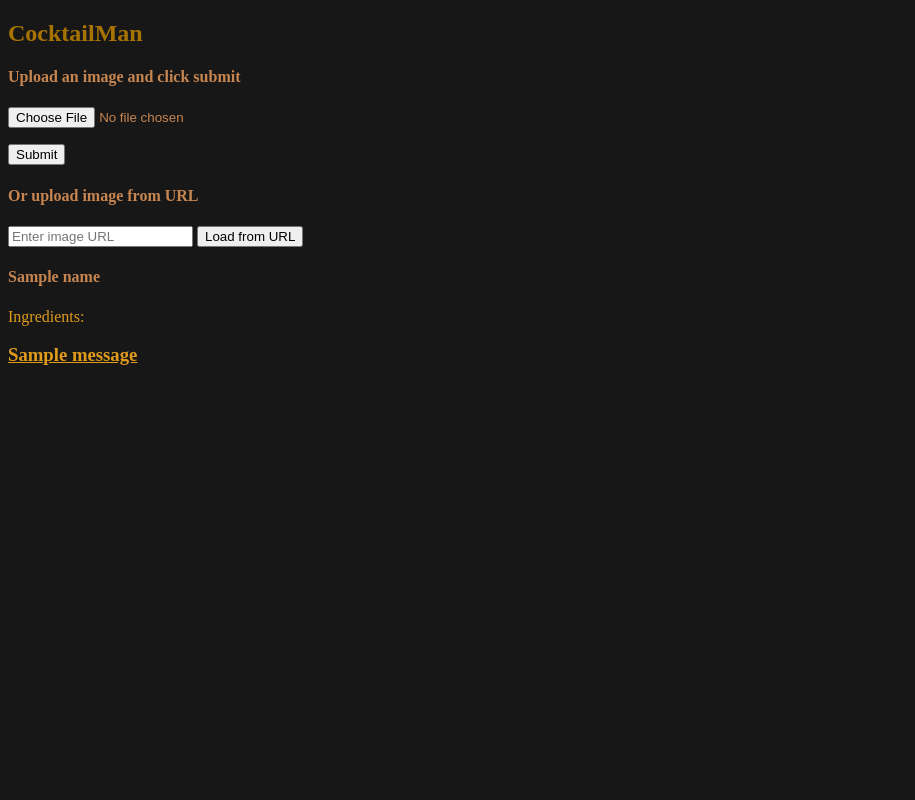
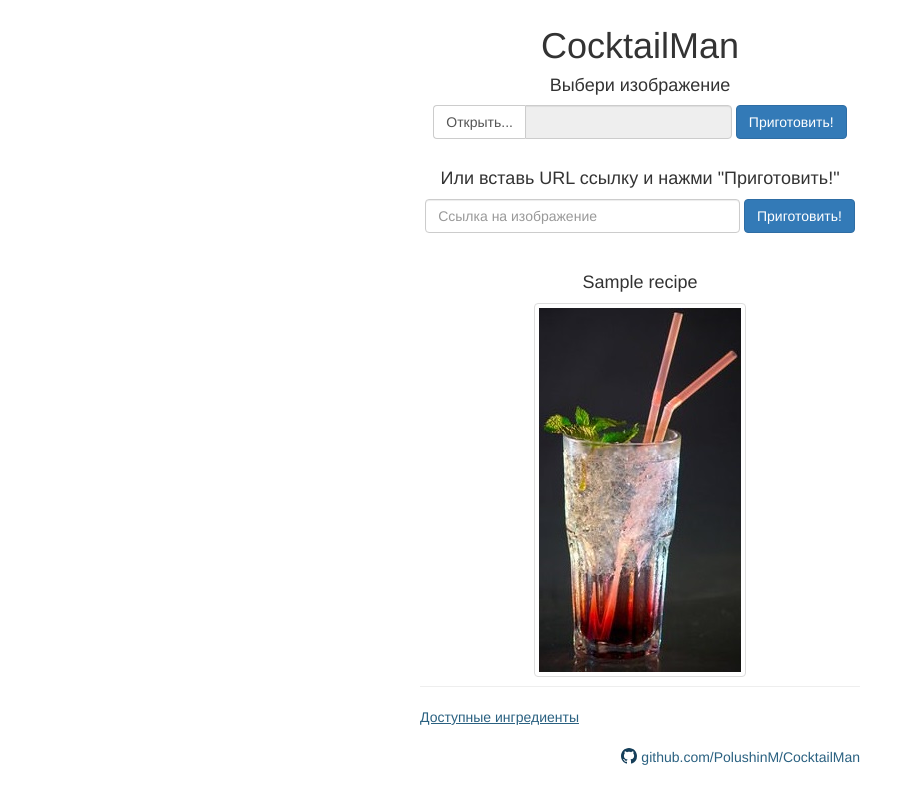
Before and after one commit to PolushinM/CocktailMan, a Flask app: template _DEMO_cocktails/templates/index.html in a window 1280 px wide. Shown: the whole page, without its empty margins (0-915 px from the left). Run offline with Flask 2, Linux system fonts and the light colour scheme; the template is opened without the code that fills it: values that come from a table or form of the project are taken from there, most other values are stand-ins (such as "Sample title", 1, 10 or a date in 2020); one stand-in notice (Sample message) is shown; parts of the project's set-up code (start-up, migrations or seed data) failed here and were passed over; some libraries are stand-ins or nearby versions.

Commit message:
Site design

```diff
--- a/_DEMO_cocktails/app.py
+++ b/_DEMO_cocktails/app.py
@@ -1,65 +1,64 @@
+
+import os
+
+import wget
 from flask import Flask, render_template, request, redirect, flash
 from werkzeug.utils import secure_filename
+
 from main import getPrediction
-import os
-import wget
 
-UPLOAD_FOLDER = 'static/images/'
+from flask_bootstrap import Bootstrap
+from forms import UploadForm
+
+UPLOAD_FOLDER = 'static/'
 
 app = Flask(__name__, static_folder="static")
+bootstrap = Bootstrap(app)
 
-app.secret_key = "secret key"
+
+app.secret_key = "546421349874624"
 app.config['UPLOAD_FOLDER'] = UPLOAD_FOLDER
 
 
-@app.route('/')
+@app.route('/', methods=['GET', 'POST'])
 def index():
-    return render_template('index.html')
-
-
-@app.route('/', methods=['POST'])
-def submit_file():
-    file_exist = "file" in request.files
-    url_exist = "image_url" in request.form
-
-    for filename in os.listdir(UPLOAD_FOLDER):
-        file_path = os.path.join(UPLOAD_FOLDER, filename)
-        try:
-            if os.path.isfile(file_path) or os.path.islink(file_path):
-                os.unlink(file_path)
-        except:
-            pass
+    form = UploadForm()
+    recipe = ''
+    file_exist = form.validate_on_submit()
+    url_exist = "image_url" in request.form and len(request.form["image_url"]) > 0
 
     if request.method == 'POST':
+        file = None
         if not file_exist and not url_exist:
-            flash('No file part')
-            return redirect(request.url)
+            os.popen('cp static/placeholder.jpg static/download.jpg')
+            flash('Файл отсутствует')
+            return redirect('/')
         if file_exist:
-            file = request.files['file']
+            file = request.files['input_file']
+            filename = secure_filename(file.filename)  # Use this werkzeug method to secure filename.
+            file.save(os.path.join(app.config['UPLOAD_FOLDER'], 'download.jpg'))
+            full_filename = os.path.join(app.config['UPLOAD_FOLDER'], 'download.jpg')
+            try:
+                recipe = getPrediction(full_filename)
+            except:
+                flash("Не могу прочитать изображение")
+                return redirect('/')
+            return render_template('index.html', form=form, recipe=recipe)
         if url_exist:
             image_url = request.form["image_url"]
-            filename = 'url_image.tmp'
-            full_filename = os.path.join(app.config['UPLOAD_FOLDER'], filename)
+            full_filename = os.path.join(app.config['UPLOAD_FOLDER'], 'download.jpg')
             try:
+                if os.path.exists(full_filename):
+                    os.remove(full_filename)
                 wget.download(image_url, full_filename)
-                label = getPrediction(full_filename)
-                flash(label)
-                flash(full_filename)
+                recipe = getPrediction(full_filename)
             except:
-                flash("Sorry, unable to read image.")
-            return redirect('/')
-        if file.filename == '' and "image_url" not in request.form:
-            flash('No file selected for uploading')
-            return redirect(request.url)
-        if file:
-            filename = secure_filename(file.filename)  # Use this werkzeug method to secure filename.
-            file.save(os.path.join(app.config['UPLOAD_FOLDER'], filename))
-            # getPrediction(filename)
-            full_filename = os.path.join(app.config['UPLOAD_FOLDER'], filename)
-            label = getPrediction(full_filename)
-            flash(label)
-            flash(full_filename)
-            return redirect('/')
+                os.popen('cp static/placeholder.jpg static/download.jpg')
+                flash("Не могу прочитать изображение")
+            return render_template('index.html', form=form, recipe=recipe)
+    else:
+        os.popen('cp static/placeholder.jpg static/download.jpg')
+        return render_template('index.html', form=form)
 
 
 if __name__ == "__main__":
--- /dev/null
+++ b/_DEMO_cocktails/forms.py
@@ -0,0 +1,13 @@
+from flask_wtf import FlaskForm
+from flask_wtf.file import FileField, FileRequired
+from wtforms import SubmitField
+
+
+class UploadForm(FlaskForm):
+
+    validators = [
+        FileRequired(message='There was no file!'),
+    ]
+
+    input_file = FileField('', validators=validators)
+    submit = SubmitField(label="Приготовить!")
--- a/_DEMO_cocktails/main.py
+++ b/_DEMO_cocktails/main.py
@@ -1,20 +1,26 @@
 import numpy as np
 from PIL import Image
 from openvino.runtime import Core
+from math import log
 
-image_size = 200
+image_size = 128
 classes_path = 'model/classes.npy'
+classes_ru_path = 'model/classes_ru.npy'
 onnx_model_path = 'model/classifier.onnx'
 
 class_labels = np.load(classes_path)
+class_labels_ru = np.load(classes_ru_path)
 
 ie = Core()
 model_onnx = ie.read_model(model=onnx_model_path)
 compiled_model_onnx = ie.compile_model(model=model_onnx, device_name="CPU")
 
 
-def predict_ingredients(path: str, model: callable, classes: np.array) -> list:
-    image = Image.open(path)
+def predict_ingredients(path: str, model: callable, classes: np.array, threshold=0.5) -> list:
+    try:
+        image = Image.open(path)
+    except:
+        return []
     width, height = image.size  # Get dimensions
     size = min(width, height)
 
@@ -26,16 +32,24 @@ def predict_ingredients(path: str, model: callable, classes: np.array) -> list:
     # Crop the center of the image
     image = image.crop((left, top, right, bottom))
 
-    img = np.asarray(image.resize((image_size, image_size))) / 255
-    logits = model([np.rollaxis(img, 2, 0)[None, :, :, :]])[model.output(0)]
-    result = (logits > 0).nonzero()[1]
+    img = np.asarray(image.resize((image_size, image_size))) / 127.5 - 1.0
+    logits = model([np.rollaxis(img, 2, 0)[None, 0:3, :, :]])[model.output(0)]
+    result = (logits > -log(1/threshold - 0.999)).nonzero()[1]
     return classes[result]
 
 
 def generate_recipe(ingredients: list) -> str:
-    return ', '.join(ingredients)
+    if len(ingredients) > 0:
+        if len(ingredients) > 1:
+            recipe = ', '.join(ingredients[:-1])
+            recipe = ''.join(['Попробуем добавить ', recipe, ' и ', ingredients[-1],  '.'])
+        else:
+            recipe = ''.join(['Добавим только ', ingredients[-1], '.'])
+        return recipe
+    else:
+        return'Не могу найти напиток на изображении.'
 
 
 def getPrediction(img_path: str) -> str:
-    ingredients = predict_ingredients(path=img_path, model=compiled_model_onnx, classes=class_labels)
+    ingredients = predict_ingredients(path=img_path, model=compiled_model_onnx, classes=class_labels_ru, threshold=0.3)
     return generate_recipe(ingredients)
--- /dev/null
+++ b/_DEMO_cocktails/static/css/style.css
@@ -0,0 +1,28 @@
+body {
+  padding: 5px 30px;
+  max-width : 500px;
+  min-width : 300px;
+  margin: 0px auto;
+}
+
+.theme-dropdown .dropdown-menu {
+  position: static;
+  display: block;
+  margin-bottom: 20px;
+}
+
+.theme-showcase > p > .btn {
+  margin: 5px 0;
+}
+
+.theme-showcase .navbar .container {
+  width: auto;
+}
+
+#browsebutton {
+  background-color: white;
+}
+
+#my-file-selector {
+    display: none;
+}
--- /dev/null
+++ b/_DEMO_cocktails/static/js/inputFileButton.js
@@ -0,0 +1,20 @@
+$(document).on('change', '#browsebutton :file', function() {
+  var input = $(this),
+      numFiles = input.get(0).files ? input.get(0).files.length : 1,
+      label = input.val().replace(/\\/g, '/').replace(/.*\//, '');
+  input.trigger('fileselect', [numFiles, label]);
+});
+
+$(document).ready( function() {
+    $('#browsebutton :file').on('fileselect', function(event, numFiles, label) {
+        var input = $(this).parents('.input-group').find(':text'),
+            log = numFiles > 1 ? numFiles + ' files selected' : label;
+
+        if( input.length ) {
+            input.val(log);
+        } else {
+            if( log ) alert(log);
+        }
+
+    });
+});
--- /dev/null
+++ b/_DEMO_cocktails/templates/base.html
@@ -0,0 +1,38 @@
+{# ``base.html`` is the template all our other templates derive from. While
+   Flask-Bootstrap ships with its own base, it is good form to create a custom
+   one for our app, as it allows customizing some aspects.
+
+   Deriving from bootstap/base.html gives us a basic page scaffoling.
+
+   You can find additional information about template inheritance at
+
+   http://jinja.pocoo.org/docs/templates/#template-inheritance
+#}
+{%- extends "bootstrap/base.html" %}
+
+{# We also set a default title, usually because we might forget to set one.
+   In our sample app, we will most likely just opt not to change it #}
+{% block title %}Cocktailman{% endblock %}
+
+{# While we are at it, we also enable fixes for legacy browsers. First we
+   import the necessary macros: #}
+{% import "bootstrap/fixes.html" as fixes %}
+
+{# Then, inside the head block, we apply these. To not replace the header,
+   ``super()`` is used: #}
+{% block head %}
+{{super()}}
+<link rel="shortcut icon" href="{{ url_for('static', filename = 'favicon.ico') }}">
+{#- Docs: http://pythonhosted.org/Flask-Bootstrap/macros.html#fixes
+   The sample application already contains the required static files. #}
+{{fixes.ie8()}}
+{%- endblock %}
+
+{# Adding our own CSS files is also done here. Check the documentation at
+   http://pythonhosted.org/Flask-Bootstrap/basic-usage.html#available-blocks
+   for an overview. #}
+{% block styles -%}
+    {{super()}}  {# do not forget to call super or Bootstrap's own stylesheets
+                    will disappear! #}
+    <link type="text/css" rel="stylesheet" href="{{ url_for('.static', filename='css/style.css') }}" />
+{% endblock %}
--- a/_DEMO_cocktails/templates/index.html
+++ b/_DEMO_cocktails/templates/index.html
@@ -1,47 +1,88 @@
 <!DOCTYPE html>
-<html lang="en">
-<head>
-    <meta charset="UTF-8">
-    <meta name="viewport" content="width=device-width, initial-scale=1.0">
-    <title>CocktailMan</title>
-</head>
-<body style="background: #171717;">
-    <h2 style="color:#a87400;">CocktailMan</h2><p>
-    <h4 style="color:#c78550;">Upload an image and click submit</h4>
+{%- extends "base.html" %}
+{% import "bootstrap/utils.html" as utils %}
+<html lang="ru">
 
-    <form method="post" action="/" enctype="multipart/form-data">
-    <dl>
-	<p style="color:#c78550;">
-		<input type="file" name="file" autocomplete="off" required>
-	</p>
-    </dl>
-    <p style="color:#c78550;">
-	<input type="submit" name="submit" value="Submit">
-    </p>
-    </form>
+{% block content %}
 
-    <h4 style="color:#c78550;">Or upload image from URL</h4>
-    <form action="/" method="POST">
-        <label>
-            <input type="text" name="image_url" placeholder = "Enter image URL">
-        </label>
-        <input type="submit" value="Load from URL">
-    </form>
+  <div class="jumbotron; text-center">
+  {%- with messages = get_flashed_messages(with_categories=True) %}
+  {%- if messages %}
+    <div class="row">
+      <div class="col-md-12" style="padding: 0 0;">
+        {{utils.flashed_messages(messages, container=False)}}
+      </div>
+    </div>
+  {%- endif %}
+  {%- endwith %}
 
-    <h4 style="color:#c78550;">
-        {{ name }}
-    </h4>
+    <h1>CocktailMan</h1>
+    <h4>Выбери изображение</h4>
+    <div class="row">
+      <form class="form-inline center-block" action="/" method="POST" enctype="multipart/form-data">
+          {{ form.hidden_tag() }}
+          <div class="input-group">
+              <label id="browsebutton" class="btn btn-default input-group-addon" >
+                  {{ form.input_file(id="my-file-selector") }}
+                  Открыть...
+              </label>
+              <input type="text" id="input_filename" name="image_filename" class="form-control" readonly>
+          </div>
+          {{ form.submit(class_="btn btn-primary") }}
+      </form>
 
-    <p style="color:#e09b1a;">
-	{% with messages = get_flashed_messages() %}
-	  {% if messages %}
-        Ingredients: <u><h3 style="color:#e09b1a;">{{ messages[0] }}</h3></u><br>
-        <div style="width: 600px;">
-            <img src="{{ messages[1] }}" width=auto height=auto style="max-width:300px;max-height:500px">
+      <br>
+
+      <form class="form-inline center-block" action="/" method="POST" enctype="multipart/form-data">
+          <h4>Или вставь URL ссылку и нажми "Приготовить!"</h4>
+            <input type="url" id="input_url" name="image_url" class="form-control" placeholder="Ссылка на изображение" style="min-width:67%">
+          {{ form.submit(class_="btn btn-primary") }}
+      </form>
+    </div> <!-- /container -->
+
+    <div class="page-header">
+      <h4>{{ recipe }}</h4>
+      <img src="{{url_for('static', filename = 'download.jpg')}}" class="img-thumbnail" alt="Твой коктейль" width=auto height=auto style="max-height:500px; max-width:100%">
+    </div>
+  </div>
+
+    <div class="text-left">
+            <a onclick="show()" id="btnID" style="color:#2a6181; text-decoration: underline" >Доступные ингредиенты</a>
+        <div id="ingredients" style="display:none">
+            <embed id="ingred_embed" src="{{url_for('static', filename = 'ingredients.txt')}}"  height="750">
         </div>
-	  {% endif %}
-	{% endwith %}
-    </p>
+    </div>
 
-</body>
+    <div class="text-right" >
+        <br>
+        <svg xmlns="http://www.w3.org/2000/svg" width="16" height="16" fill="#153e59" class="bi bi-github" viewBox="0 0 16 16" style="margin-bottom:-2px;">
+          <path d="M8 0C3.58 0 0 3.58 0 8c0 3.54 2.29 6.53 5.47 7.59.4.07.55-.17.55-.38 0-.19-.01-.82-.01-1.49-2.01.37-2.53-.49-2.69-.94-.09-.23-.48-.94-.82-1.13-.28-.15-.68-.52-.01-.53.63-.01 1.08.58 1.23.82.72 1.21 1.87.87 2.33.66.07-.52.28-.87.51-1.07-1.78-.2-3.64-.89-3.64-3.95 0-.87.31-1.59.82-2.15-.08-.2-.36-1.02.08-2.12 0 0 .67-.21 2.2.82.64-.18 1.32-.27 2-.27.68 0 1.36.09 2 .27 1.53-1.04 2.2-.82 2.2-.82.44 1.1.16 1.92.08 2.12.51.56.82 1.27.82 2.15 0 3.07-1.87 3.75-3.65 3.95.29.25.54.73.54 1.48 0 1.07-.01 1.93-.01 2.2 0 .21.15.46.55.38A8.012 8.012 0 0 0 16 8c0-4.42-3.58-8-8-8z"/>
+        </svg>
+        <a href="https://github.com/PolushinM/CocktailMan" style="color:#2a6181">github.com/PolushinM/CocktailMan</a>
+    </div>
+
+    <script>
+        function show() {
+            const ingredients = document.getElementById('ingredients');
+            if (ingredients.style.display === "none") {
+               ingredients.style.display = "block";
+               ingredients.scrollIntoView({block: "center", behavior: "smooth"});
+               document.getElementById("ingred_embed").style.color = "#153e59";
+            } else {
+                document.getElementById('ingredients').style.display = "none"
+               }
+        }
+    </script>
+
+{% endblock %}
+
+
+
+
+{% block scripts %}
+{{ super() }}
+<script src="{{ url_for('.static', filename='js/inputFileButton.js') }}" ></script>
+
+{% endblock %}
+
 </html>
--- /dev/null
+++ b/_DEMO_cocktails/templates/ingredients.txt
@@ -0,0 +1,3 @@
+asdASDASFdsafd
+adsfdsfasdf
+asfadsfsfs
```
Also changed, not shown: _DEMO_cocktails/requirements.txt (+3 -9 lines), _DEMO_cocktails/static/ingredients.txt (added, +46 -0 lines), README.md, _DEMO_cocktails/static/download.jpg (added), _DEMO_cocktails/static/favicon.ico (added), _DEMO_cocktails/static/placeholder.jpg (added), 2 other files.
